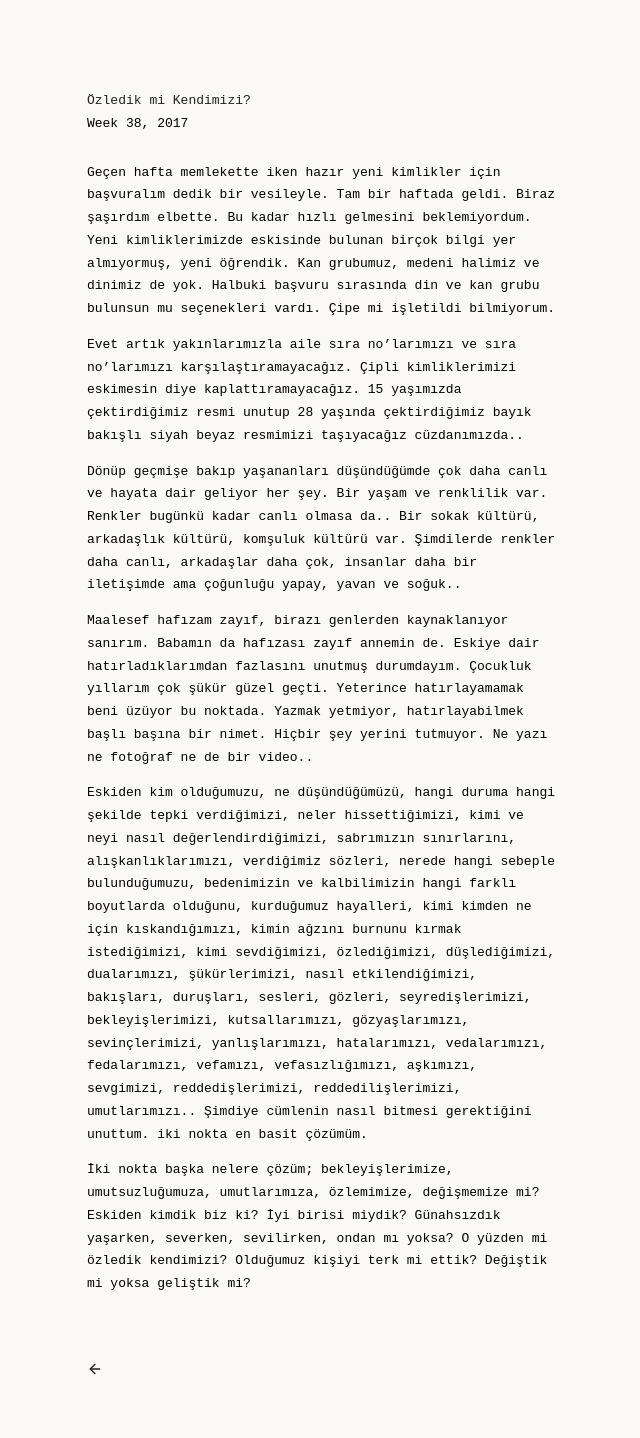
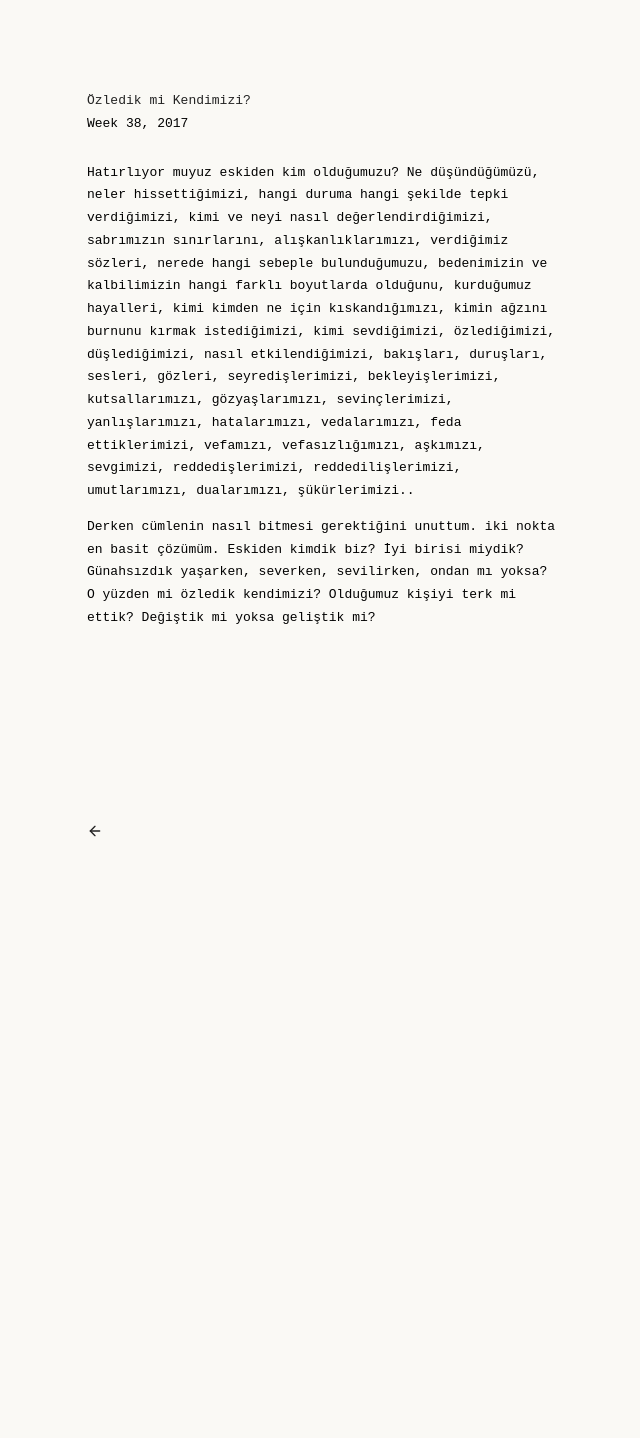
Before and after one commit to hayriartar/hayriartar.github.io, a Jekyll site: the page built from _posts/2017-09-21-ozledikmi.md, in a window 1280 px wide. Shown: the whole page, without its empty margins (319-959 px from the left). Built offline with Jekyll 4.4.1, drawn with Linux system fonts in a browser that asks for light colours; after the commit the page ends 900 px from its top, so only the background shows below that.

Commit message:
some changes

```diff
--- a/_posts/2017-09-21-ozledikmi.md
+++ b/_posts/2017-09-21-ozledikmi.md
@@ -5,26 +5,12 @@ date:   2017-09-21
 categories: [blog]
 ---
 
-
-Geçen hafta memlekette iken hazır yeni kimlikler için başvuralım dedik bir vesileyle. Tam bir haftada geldi. Biraz şaşırdım elbette. Bu kadar hızlı gelmesini beklemiyordum.
-Yeni kimliklerimizde eskisinde bulunan birçok bilgi yer almıyormuş, yeni öğrendik. Kan grubumuz, medeni halimiz ve dinimiz de yok.
-Halbuki başvuru sırasında din ve kan grubu bulunsun mu seçenekleri vardı. Çipe mi işletildi bilmiyorum.
-
-Evet artık yakınlarımızla aile sıra no'larımızı ve sıra no'larımızı karşılaştıramayacağız. Çipli kimliklerimizi eskimesin diye kaplattıramayacağız.
-15 yaşımızda çektirdiğimiz resmi unutup 28 yaşında çektirdiğimiz bayık bakışlı siyah beyaz resmimizi taşıyacağız cüzdanımızda..
-
-Dönüp geçmişe bakıp yaşananları düşündüğümde çok daha canlı ve hayata dair geliyor her şey. Bir yaşam ve renklilik var. Renkler bugünkü kadar canlı olmasa da..
-Bir sokak kültürü, arkadaşlık kültürü, komşuluk kültürü var. Şimdilerde renkler daha canlı, arkadaşlar daha çok, insanlar daha bir iletişimde ama çoğunluğu yapay, yavan ve soğuk..
-
-Maalesef hafızam zayıf, birazı genlerden kaynaklanıyor sanırım. Babamın da hafızası zayıf annemin de. Eskiye dair hatırladıklarımdan fazlasını unutmuş durumdayım.
-Çocukluk yıllarım çok şükür güzel geçti. Yeterince hatırlayamamak beni üzüyor bu noktada.
-Yazmak yetmiyor, hatırlayabilmek başlı başına bir nimet. Hiçbir şey yerini tutmuyor. Ne yazı ne fotoğraf ne de bir video..
-
-Eskiden kim olduğumuzu, ne düşündüğümüzü, hangi duruma hangi şekilde tepki verdiğimizi, neler hissettiğimizi,
+Hatırlıyor muyuz eskiden kim olduğumuzu? Ne düşündüğümüzü, neler hissettiğimizi, hangi duruma hangi şekilde tepki verdiğimizi,
 kimi ve neyi nasıl değerlendirdiğimizi, sabrımızın sınırlarını, alışkanlıklarımızı, verdiğimiz sözleri, nerede hangi sebeple bulunduğumuzu,
 bedenimizin ve kalbilimizin hangi farklı boyutlarda olduğunu, kurduğumuz hayalleri, kimi kimden ne için kıskandığımızı,
-kimin ağzını burnunu kırmak istediğimizi, kimi sevdiğimizi, özlediğimizi, düşlediğimizi, dualarımızı, şükürlerimizi, nasıl etkilendiğimizi, bakışları,
+kimin ağzını burnunu kırmak istediğimizi, kimi sevdiğimizi, özlediğimizi, düşlediğimizi, nasıl etkilendiğimizi, bakışları,
 duruşları, sesleri, gözleri, seyredişlerimizi, bekleyişlerimizi, kutsallarımızı, gözyaşlarımızı, sevinçlerimizi, yanlışlarımızı, hatalarımızı, vedalarımızı,
-fedalarımızı, vefamızı, vefasızlığımızı, aşkımızı, sevgimizi, reddedişlerimizi, reddedilişlerimizi, umutlarımızı.. Şimdiye cümlenin nasıl bitmesi gerektiğini unuttum. iki nokta en basit çözümüm.
+feda ettiklerimizi, vefamızı, vefasızlığımızı, aşkımızı, sevgimizi, reddedişlerimizi, reddedilişlerimizi, umutlarımızı, dualarımızı, şükürlerimizi..
 
-İki nokta başka nelere çözüm; bekleyişlerimize, umutsuzluğumuza, umutlarımıza,  özlemimize, değişmemize mi?  Eskiden kimdik biz ki? İyi birisi miydik? Günahsızdık yaşarken, severken, sevilirken, ondan mı yoksa? O yüzden mi özledik kendimizi? Olduğumuz kişiyi terk mi ettik? Değiştik mi yoksa geliştik mi?
+Derken cümlenin nasıl bitmesi gerektiğini unuttum. iki nokta en basit çözümüm. Eskiden kimdik biz? İyi birisi miydik?
+Günahsızdık yaşarken, severken, sevilirken, ondan mı yoksa? O yüzden mi özledik kendimizi? Olduğumuz kişiyi terk mi ettik? Değiştik mi yoksa geliştik mi?
```
